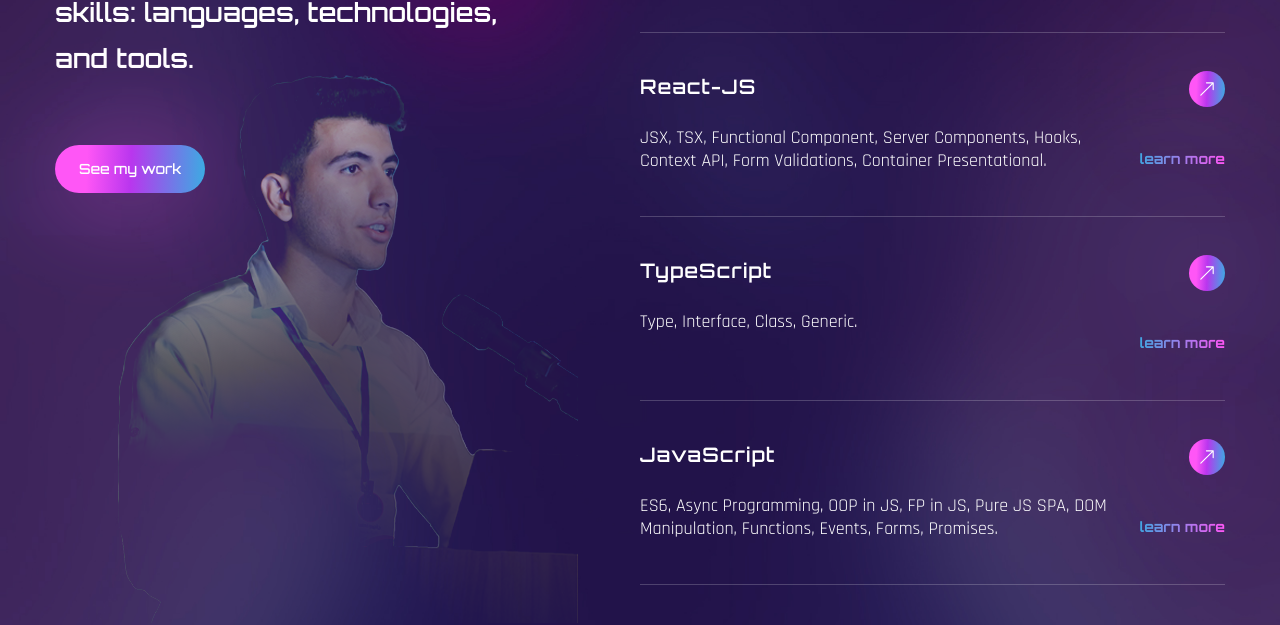
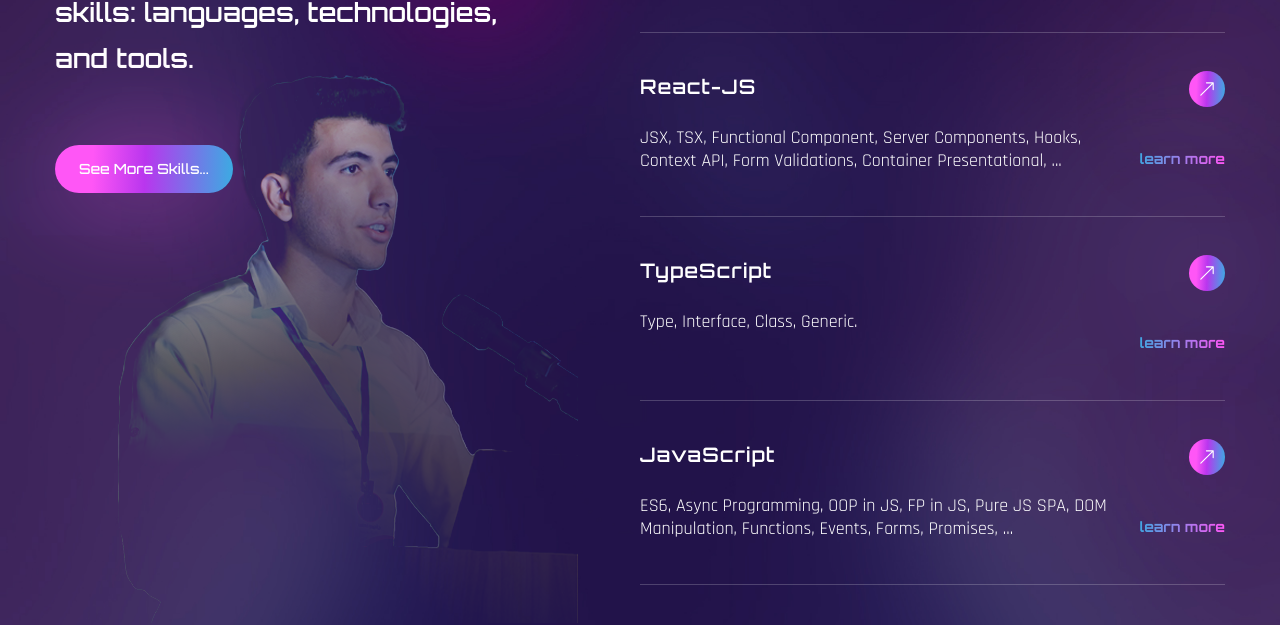
Before and after one commit to mohammadpirian/portfolio, a React (Create React App) app: page / in a window 1280 px wide. Shown: the part 1774-2399 px from the top of the page. Built offline with nearby package versions, Linux system fonts and the light colour scheme; a web font is replaced by a local one.

Commit message:
add modal to services

```diff
--- a/src/components/Services.jsx
+++ b/src/components/Services.jsx
@@ -3,6 +3,10 @@
 import { motion } from "framer-motion";
 import { fadeIn } from "../variants";
 import NextModal from "./modals/NextModal";
+import ReactModal from "./modals/ReactModal";
+import JsModal from "./modals/JsModal";
+import TsModal from "./modals/TsModal";
+import OtherModal from "./modals/OtherModal";
 
 const services = [
   {
@@ -14,7 +18,7 @@
   {
     name: "React-JS",
     description:
-      "JSX, TSX, Functional Component, Server Components, Hooks, Context API, Form Validations, Container Presentational.",
+      "JSX, TSX, Functional Component, Server Components, Hooks, Context API, Form Validations, Container Presentational, ...",
     modaldescription:
       "JSX, TSX, Functional Component, Server Components, Hooks, Context API, Form Validations, Container Presentational, Component Architecture, Prop Types, Material-UI, Styled Component, CSS Modules, React DataTable, Redux, React Router, React Query ,React Dev Tools.",
     link: "learn more",
@@ -30,7 +34,7 @@
   {
     name: "JavaScript",
     description:
-      "ES6, Async Programming, OOP in JS, FP in JS, Pure JS SPA, DOM Manipulation, Functions, Events, Forms, Promises.",
+      "ES6, Async Programming, OOP in JS, FP in JS, Pure JS SPA, DOM Manipulation, Functions, Events, Forms, Promises, ...",
     modaldescription:
       "ES6, Async Programming, OOP in JS, FP in JS, Pure JS SPA, DOM Manipulation, Functions, Events, Forms, Promises, async/await, jQuery, Error Handling, Date & Time.",
     link: "learn more",
@@ -55,6 +59,7 @@
   const [reactModal, setReactModal] = useState(false);
   const [tsModal, setTsModal] = useState(false);
   const [jsModal, setJsModal] = useState(false);
+  const [otherModal, setOtherModal] = useState(false);
   return (
     <section className="section" id="services">
       <div className="container mx-auto">
@@ -71,7 +76,9 @@
               Showcasing my programming skills: languages, technologies, and
               tools.
             </h3>
-            <button className="btn btn-sm">See my work</button>
+            <button className="btn btn-sm" onClick={() => setOtherModal(true)}>
+              See More Skills...
+            </button>
           </motion.div>
           <motion.div
             variants={fadeIn("left", 0.3)}
@@ -99,17 +106,20 @@
                   <div className="flex flex-col flex-1 items-end">
                     <a
                       className="btn w-9 h-9 mb-[42px] flex justify-center items-center"
-                      href="#"
                       onClick={() => {
                         switch (modal) {
                           case "next":
                             setNextModal(true);
+                            break;
                           case "react":
                             setReactModal(true);
+                            break;
                           case "ts":
                             setTsModal(true);
+                            break;
                           case "js":
                             setJsModal(true);
+                            break;
                         }
                       }}
                     >
@@ -128,6 +138,14 @@
       {nextModal && (
         <NextModal setNextModal={setNextModal} nextModal={nextModal} />
       )}
+      {reactModal && (
+        <ReactModal setReactModal={setReactModal} reactModal={reactModal} />
+      )}
+      {jsModal && <JsModal setJsModal={setJsModal} jsModal={jsModal} />}
+      {tsModal && <TsModal setTsModal={setTsModal} tsModal={tsModal} />}
+      {otherModal && (
+        <OtherModal setOtherModal={setOtherModal} otherModal={otherModal} />
+      )}
     </section>
   );
 };
```
